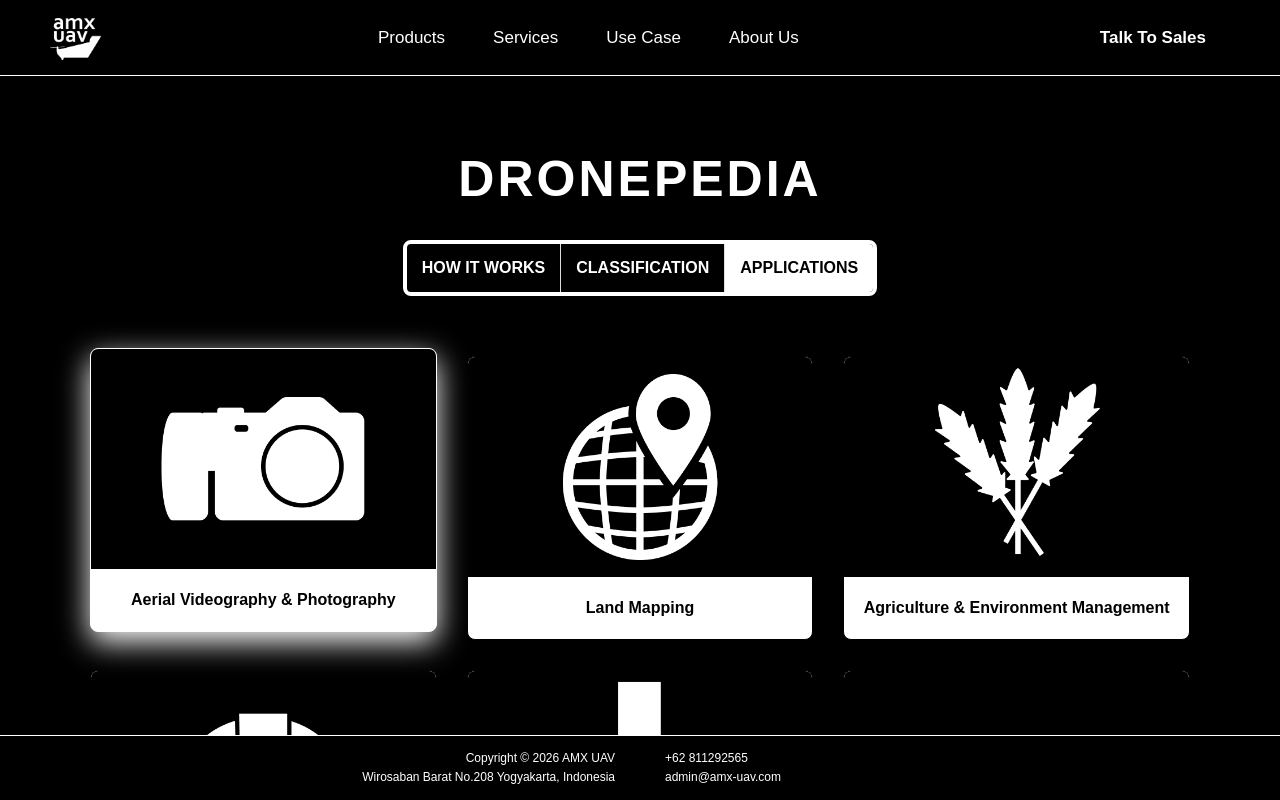
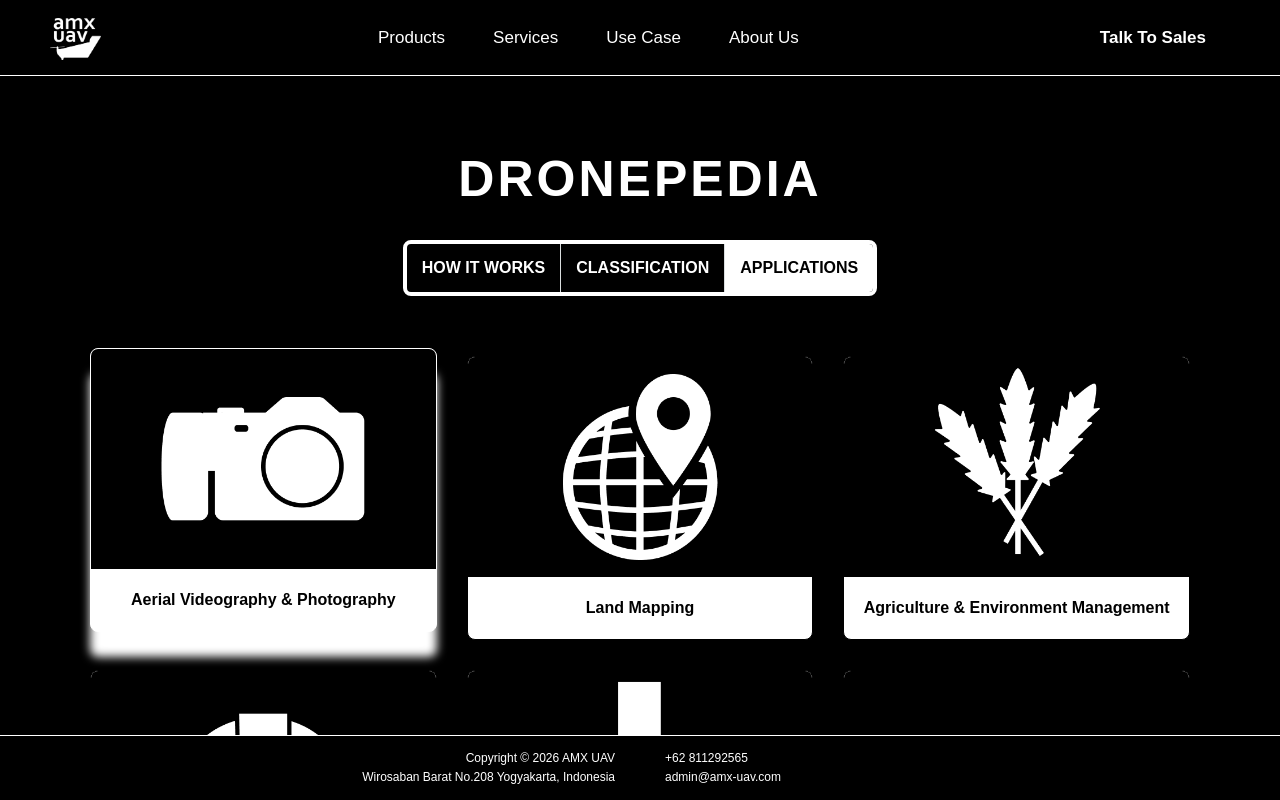
Before and after one commit to nasgmr/website-amx-next, a Next.js app: page /products/dronepedia/applications in a window 1280 px wide. In both pictures the pointer is over the element 263 px from the left and 498 px from the top of the page. Shown: the top 800 px of the page. Built offline with nearby package versions, Linux system fonts and the light colour scheme; a web font is replaced by a local one.

Commit message:
fix: dronepedia application img boxes

```diff
--- a/src/css/style.css
+++ b/src/css/style.css
@@ -1352,7 +1352,7 @@ body {
 .app-card:hover {
   transform: translateY(-8px);
   border-color: #FFFFFF;
-  box-shadow: 0 10px 30px #FFFFFF;
+  box-shadow: 0 25px 10px #FFFFFF;
 }
 
 .app-img-box {
```
